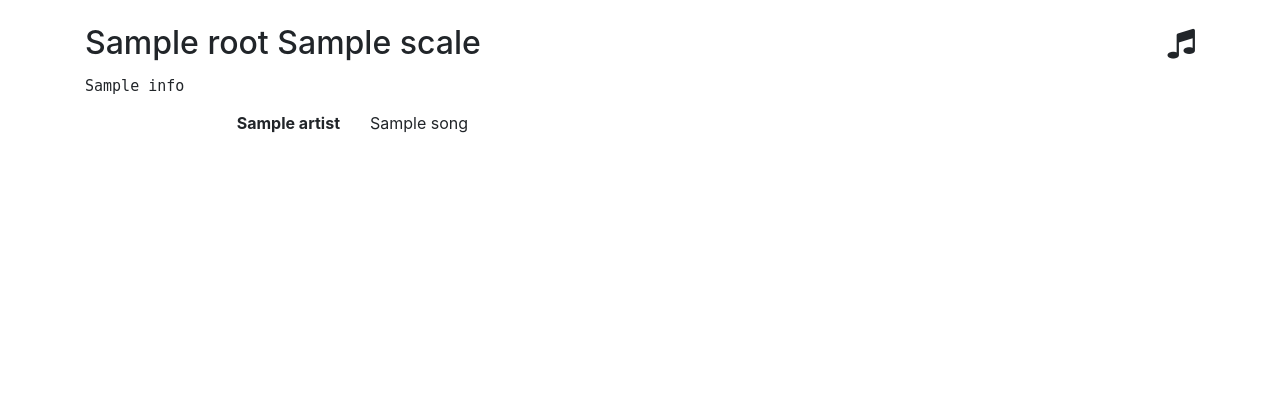
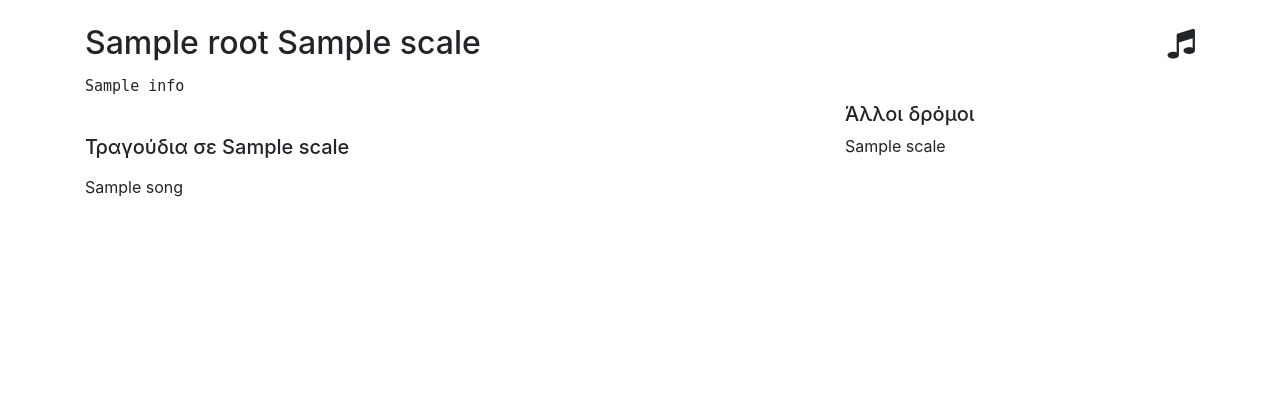
Before and after one commit to forkbong/buzuki, a Flask app: template buzuki/templates/scale.html in a window 1280 px wide. Shown: the part 56-452 px from the top of the page. Run offline with Flask 2, Linux system fonts and the light colour scheme; the template is opened without the code that fills it: most values are stand-ins (such as "Sample title", 1, 10 or a date in 2020); parts of the project's set-up code (start-up, migrations or seed data) failed here and were passed over; some libraries are stand-ins or nearby versions.

Commit message:
Include links to related items
- In song pages include links to other songs by the same artist
- In scale pages include links to other scales

```diff
--- /dev/null
+++ b/buzuki/templates/partials/songlist.html
@@ -0,0 +1,16 @@
+<div class="row">
+  {% for song in songs %}
+  {% if not artist %}
+  <div class="d-none d-md-block col-md-5 col-lg-4">
+    <a class="font-weight-bold float-right" href="{{ url_for('main.artist', slug=song.artist_slug) }}">
+      {{ song.artist }}
+    </a>
+  </div>
+  {% endif %}
+  <div class="col-sm-12 col-md-7 col-lg-8">
+    <a href="{{ url_for('main.song', slug=song.slug) }}">
+      {{ song.name }}
+    </a>
+  </div>
+  {% endfor %}
+</div>
--- a/buzuki/templates/scale.html
+++ b/buzuki/templates/scale.html
@@ -13,23 +13,35 @@
 {% endblock %}
 
 {% block content %}
-<pre id="id="scale-info"">{{ scale.info }}</pre>
-{% for song in songs %}
 <div class="row">
-  <div class="d-none d-md-block col-md-5 col-lg-3">
-    <span class="float-right" style="font-weight:bold">
-      <a href="{{ url_for('main.artist', slug=song.artist_slug) }}">
-        {{ song.artist }}
-      </a>
-    </span>
+  <div class="col-lg-8">
+    <div class="row">
+      <div class="col-md-12">
+        <pre id="scale-info">{{ scale.info }}</pre>
+      </div>
+      <div class="col-md-12 mt-4">
+        {% if songs %}
+        <h5>Τραγούδια σε {{ scale.name }}</h5>
+        {% endif %}
+        <div class="mt-3">
+          {% include 'partials/songlist.html' %}
+        </div>
+      </div>
+    </div>
   </div>
-  <div class="col-sm-12 col-md-7 col-lg-9">
-    <a href="{{ url_for('main.song', slug=song.slug) }}">
-      {{ song.name }}
-    </a>
+  <div class="col-lg-4 mt-4">
+    <h5>Άλλοι δρόμοι</h5>
+    <div class="row">
+      {% for scale in scales %}
+      <div class="col-md-12">
+        <a href="{{ url_for('main.scale', slug=scale.slug, root=scale.root) }}">
+          {{ scale.name }}
+        </a>
+      </div>
+      {% endfor %}
+    </div>
   </div>
 </div>
-{% endfor %}
 {% endblock %}
 
 {% block javascript %}
```
Also changed, not shown: buzuki/artists.py (+15 -0 lines), buzuki/templates/index.html (+1 -18 lines), buzuki/templates/song.html (+8 -2 lines), buzuki/views.py (+13 -0 lines).
